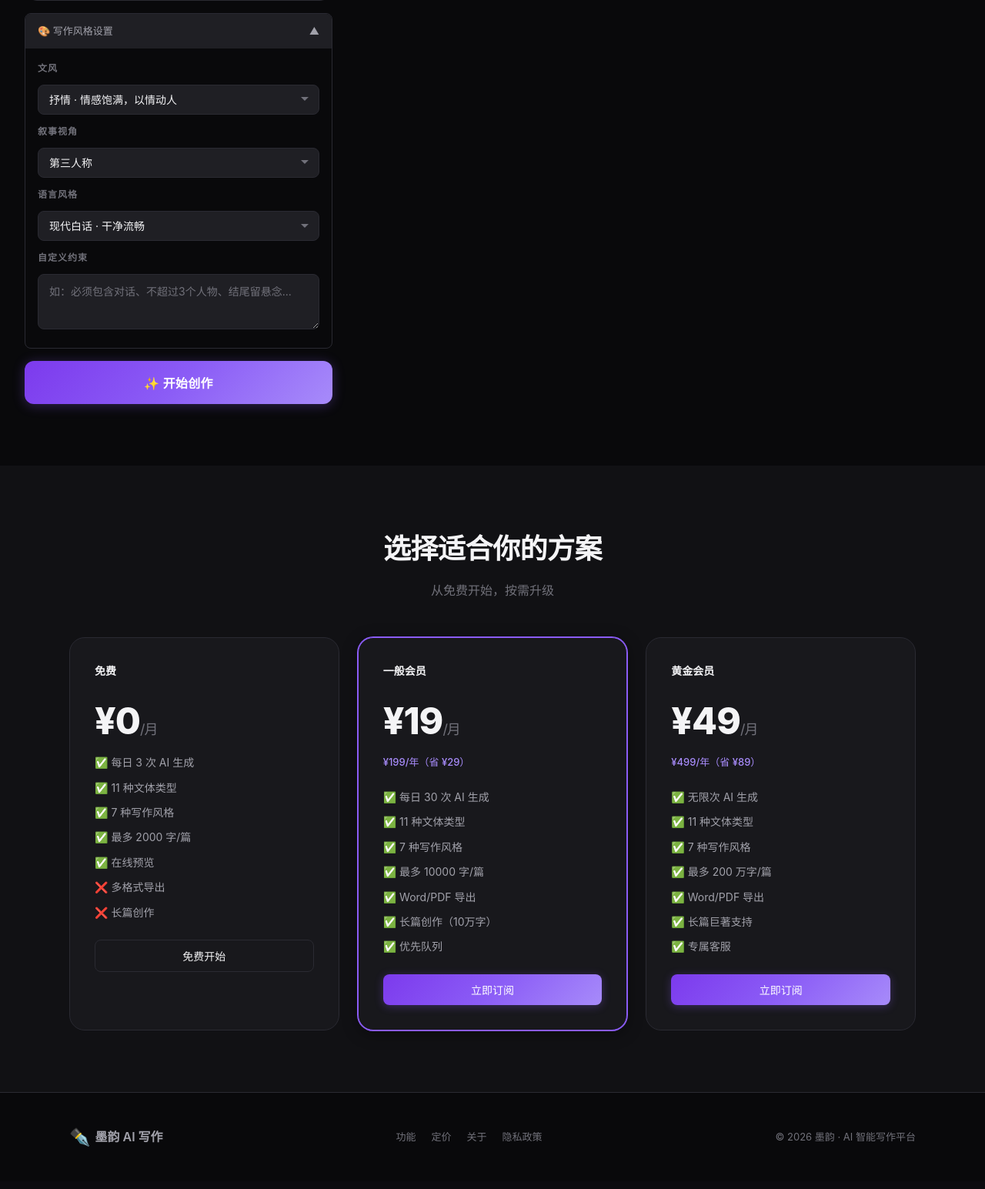
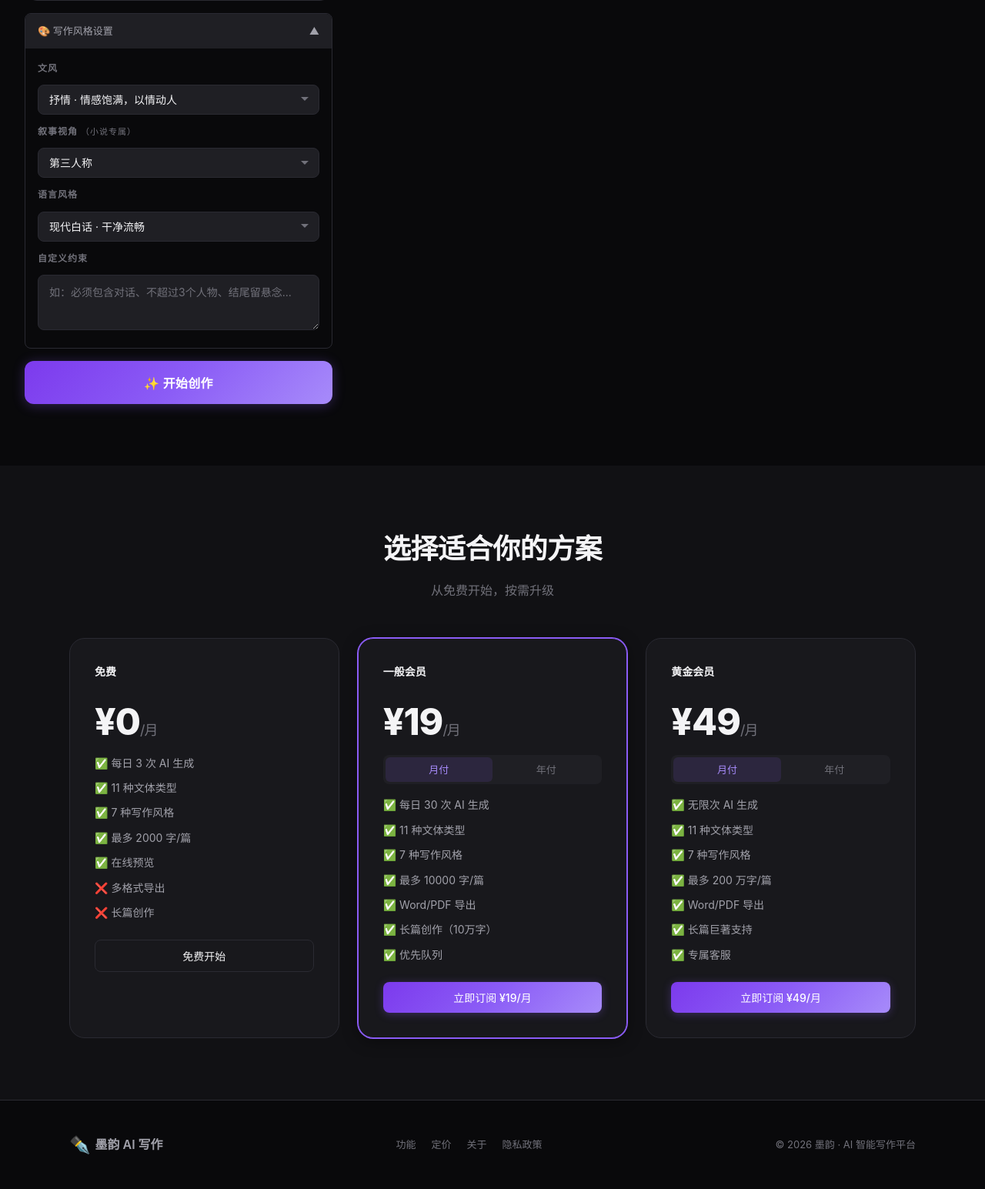
Before and after one commit to chumaoyuan01-creator/-, a Flask app: page / in a window 1280 px wide. Shown: the part 2798-4343 px from the top of the page at 77% size. Before the commit the page ends 4288 px from the top, so only its background shows below. Run offline with Flask 3, Linux system fonts and the light colour scheme; parts of the project's set-up code (start-up, migrations or seed data) failed here and were passed over.

Commit message:
refactor: 会员 API 模块拆分 + 测试扩展 + 交互优化
- 会员/支付 API 拆分到 membership_api.py（app.py 减少 135 行）
- 测试用例从 28 扩展到 40 个（新增 12 个会员/支付测试）
- 叙事视角仅在选择小说时显示
- 生成前检查今日剩余次数，用完提示升级
- 定价卡片增加月付/年付切换

```diff
--- a/app.py
+++ b/app.py
@@ -958,144 +958,9 @@ def api_generate_cancel(task_id):
     return jsonify({'message': '已请求取消'})
 
 
-# ============================================================
-# 会员与支付 API
-# ============================================================
+from membership_api import membership_bp
 
-# 会员套餐配置
-MEMBERSHIP_PLANS = {
-    'basic_monthly': {'name': '一般会员（月付）', 'level': 'basic', 'amount': 19, 'days': 30},
-    'basic_yearly': {'name': '一般会员（年付）', 'level': 'basic', 'amount': 199, 'days': 365},
-    'gold_monthly': {'name': '黄金会员（月付）', 'level': 'gold', 'amount': 49, 'days': 30},
-    'gold_yearly': {'name': '黄金会员（年付）', 'level': 'gold', 'amount': 499, 'days': 365},
-}
-
-
-@app.route('/api/membership/status')
-@login_required
-def api_membership_status():
-    """查询当前用户会员状态"""
-    membership = Membership.query.filter_by(user_id=current_user.id).first()
-    if membership:
-        return jsonify({
-            'membership': membership.to_dict(),
-            'daily_limit': current_user.get_daily_limit(),
-        })
-    return jsonify({
-        'membership': {'level': 'free', 'is_active': True, 'days_remaining': None, 'expire_date': None, 'auto_renew': False},
-        'daily_limit': 3,
-    })
-
-
-@app.route('/api/membership/plans')
-def api_membership_plans():
-    """获取所有会员套餐"""
-    return jsonify({'plans': MEMBERSHIP_PLANS})
-
-
-@app.route('/api/orders/create', methods=['POST'])
-@login_required
-def api_order_create():
-    """创建订单"""
-    data = request.get_json(silent=True) or {}
-    plan_key = safe_get(data, 'plan', '')
-    pay_method = safe_get(data, 'pay_method', 'wechat')
-
-    if plan_key not in MEMBERSHIP_PLANS:
-        return jsonify({'error': '无效的套餐'}), 400
-
-    plan = MEMBERSHIP_PLANS[plan_key]
-    order_no = 'MO' + datetime.utcnow().strftime('%Y%m%d%H%M%S') + str(random.randint(1000, 9999))
-
-    order = Order(
-        order_no=order_no,
-        user_id=current_user.id,
-        plan=plan_key,
-        amount=plan['amount'],
-        pay_method=pay_method,
-        status='pending'
-    )
-    db.session.add(order)
-    db.session.commit()
-
-    return jsonify({
-        'order': order.to_dict(),
-        'plan_name': plan['name'],
-    })
-
-
-@app.route('/api/orders/<order_no>/pay', methods=['POST'])
-@login_required
-def api_order_pay(order_no):
-    """模拟支付（后期接入真实支付网关）"""
-    order = Order.query.filter_by(order_no=order_no, user_id=current_user.id).first()
-    if not order:
-        return jsonify({'error': '订单不存在'}), 404
-    if order.status != 'pending':
-        return jsonify({'error': '订单状态异常'}), 400
-
-    # 模拟支付成功
-    order.status = 'paid'
-    order.paid_at = datetime.utcnow()
-
-    # 开通/续费会员
-    plan = MEMBERSHIP_PLANS.get(order.plan)
-    if plan:
-        membership = Membership.query.filter_by(user_id=current_user.id).first()
-        now = datetime.utcnow()
-        if membership and membership.is_active() and membership.level == plan['level']:
-            # 同等级续费：延长到期时间
-            if membership.expire_date and membership.expire_date > now:
-                membership.expire_date = membership.expire_date + timedelta(days=plan['days'])
-            else:
-                membership.expire_date = now + timedelta(days=plan['days'])
-        else:
-            # 新开通或升级
-            if membership:
-                db.session.delete(membership)
-                db.session.flush()
-            membership = Membership(
-                user_id=current_user.id,
-                level=plan['level'],
-                start_date=now,
-                expire_date=now + timedelta(days=plan['days'])
-            )
-            db.session.add(membership)
-
-    db.session.commit()
-
-    return jsonify({
-        'message': '支付成功',
-        'order': order.to_dict(),
-        'membership': membership.to_dict() if membership else None,
-    })
-
-
-@app.route('/api/orders', methods=['GET'])
-@login_required
-def api_order_list():
-    """查询用户订单列表"""
-    orders = Order.query.filter_by(user_id=current_user.id).order_by(Order.created_at.desc()).limit(20).all()
-    return jsonify({'orders': [o.to_dict() for o in orders]})
-
-
-@app.route('/api/membership/check-generate', methods=['GET'])
-@login_required
-def api_check_generate():
-    """检查今日剩余生成次数"""
-    today = datetime.utcnow().date()
-    today_count = Article.query.filter(
-        Article.user_id == current_user.id,
-        db.func.date(Article.created_at) == today
-    ).count()
-    daily_limit = current_user.get_daily_limit()
-    remaining = max(0, daily_limit - today_count)
-    return jsonify({
-        'today_count': today_count,
-        'daily_limit': daily_limit,
-        'remaining': remaining,
-        'level': current_user.get_membership_level(),
-    })
+app.register_blueprint(membership_bp)
 
 
 # ============================================================
--- a/static/app.js
+++ b/static/app.js
@@ -478,21 +478,59 @@ function validateGenerateForm(topic, keyword) {
             });
         }
 
-        // 游客点击生成按钮时，检查登录状态
+        // 游客点击生成按钮时，检查登录状态和次数限制
         function handleGenerate() {
             fetch('/api/user/status')
             .then(res => res.json())
             .then(data => {
-                if (data.logged_in) {
-                    generate();
-                } else {
+                if (!data.logged_in) {
                     openAuthModal('login');
+                    return;
                 }
+                // 已登录，检查今日剩余次数
+                return fetch('/api/membership/check-generate');
+            })
+            .then(res => res && res.json())
+            .then(data => {
+                if (!data) return;
+                if (data.remaining <= 0) {
+                    showToast(`今日生成次数已用完（${data.today_count}/${data.daily_limit}），请升级会员`, 'error');
+                    document.getElementById('pricing').scrollIntoView({behavior:'smooth'});
+                    return;
+                }
+                generate();
             });
         }
 
         // 页面加载时不自动检查登录状态，避免触发任何弹窗
         // 仅在用户登录成功后调用 checkUserStatus 更新顶栏
+
+        // ============================================================
+        // 定价切换
+        // ============================================================
+
+        function switchPlan(level, period, el) {
+            const prices = {
+                basic: { monthly: 19, yearly: 199 },
+                gold: { monthly: 49, yearly: 499 }
+            };
+            const amount = prices[level][period];
+            const planKey = level + '_' + period;
+            const periodText = period === 'monthly' ? '月' : '年';
+
+            // 更新价格显示
+            document.getElementById(level + 'Price').innerHTML = '¥' + amount + '<span>/' + periodText + '</span>';
+            document.getElementById(level + 'Yearly').style.display = period === 'yearly' ? 'block' : 'none';
+
+            // 更新按钮
+            const btn = document.getElementById(level + 'Btn');
+            btn.textContent = '立即订阅 ¥' + amount + '/' + periodText;
+            btn.onclick = () => buyMembership(planKey);
+
+            // 更新切换标签
+            el.parentElement.querySelectorAll('.toggle-label').forEach(l => l.classList.remove('active'));
+            el.classList.add('active');
+        }
 
         // ============================================================
         // 会员购买流程
--- a/static/style.css
+++ b/static/style.css
@@ -617,8 +617,33 @@ select.input-field {
 .pricing-yearly {
     font-size: 13px;
     color: var(--accent-strong);
-    margin-bottom: 24px;
+    margin-bottom: 8px;
     font-weight: 500;
+}
+
+.pricing-toggle {
+    display: flex;
+    background: var(--bg-field);
+    border-radius: var(--radius-sm);
+    padding: 3px;
+    margin-bottom: 16px;
+}
+
+.toggle-label {
+    flex: 1;
+    text-align: center;
+    padding: 6px 12px;
+    border-radius: var(--radius-xs);
+    font-size: 13px;
+    font-weight: 500;
+    cursor: pointer;
+    color: var(--text-tertiary);
+    transition: all var(--transition);
+}
+
+.toggle-label.active {
+    background: var(--accent-soft);
+    color: var(--accent-strong);
 }
 
 .pricing-features {
--- a/templates/index.html
+++ b/templates/index.html
@@ -8,7 +8,7 @@
     <meta http-equiv="Expires" content="0">
     <link rel="icon" type="image/svg+xml" href="/static/favicon.svg">
     <title>墨韵 · AI 智能写作平台</title>
-    <link rel="stylesheet" href="/static/style.css?v=12">
+    <link rel="stylesheet" href="/static/style.css?v=13">
 </head>
 <body>
     <!-- 顶栏 -->
@@ -192,8 +192,8 @@
                                 <option value="明快">明快 · 轻快明亮，节奏干净</option>
                             </select>
                         </div>
-                        <div style="margin-bottom:12px;">
-                            <div class="config-label" style="font-size:12px;">叙事视角</div>
+                        <div style="margin-bottom:12px;" id="perspectiveGroup" style="display:none;">
+                            <div class="config-label" style="font-size:12px;">叙事视角 <span style="font-size:11px;color:var(--text-tertiary);font-weight:400;">（小说专属）</span></div>
                             <select class="input-field" id="narrativePerspective">
                                 <option value="第三人称">第三人称</option>
                                 <option value="第一人称">第一人称</option>
@@ -268,8 +268,12 @@
             </div>
             <div class="pricing-card pricing-popular">
                 <div class="pricing-badge">一般会员</div>
-                <div class="pricing-price">¥19<span>/月</span></div>
-                <div class="pricing-yearly">¥199/年（省 ¥29）</div>
+                <div class="pricing-price" id="basicPrice">¥19<span>/月</span></div>
+                <div class="pricing-yearly" id="basicYearly" style="display:none;">¥199/年（省 ¥29）</div>
+                <div class="pricing-toggle">
+                    <span class="toggle-label active" onclick="switchPlan('basic', 'monthly', this)">月付</span>
+                    <span class="toggle-label" onclick="switchPlan('basic', 'yearly', this)">年付</span>
+                </div>
                 <ul class="pricing-features">
                     <li>✅ 每日 30 次 AI 生成</li>
                     <li>✅ 11 种文体类型</li>
@@ -279,12 +283,16 @@
                     <li>✅ 长篇创作（10万字）</li>
                     <li>✅ 优先队列</li>
                 </ul>
-                <button class="btn btn-primary" style="width:100%;" onclick="buyMembership('basic_monthly')">立即订阅</button>
+                <button class="btn btn-primary" style="width:100%;" id="basicBtn" onclick="buyMembership('basic_monthly')">立即订阅 ¥19/月</button>
             </div>
             <div class="pricing-card">
                 <div class="pricing-badge">黄金会员</div>
-                <div class="pricing-price">¥49<span>/月</span></div>
-                <div class="pricing-yearly">¥499/年（省 ¥89）</div>
+                <div class="pricing-price" id="goldPrice">¥49<span>/月</span></div>
+                <div class="pricing-yearly" id="goldYearly" style="display:none;">¥499/年（省 ¥89）</div>
+                <div class="pricing-toggle">
+                    <span class="toggle-label active" onclick="switchPlan('gold', 'monthly', this)">月付</span>
+                    <span class="toggle-label" onclick="switchPlan('gold', 'yearly', this)">年付</span>
+                </div>
                 <ul class="pricing-features">
                     <li>✅ 无限次 AI 生成</li>
                     <li>✅ 11 种文体类型</li>
@@ -294,7 +302,7 @@
                     <li>✅ 长篇巨著支持</li>
                     <li>✅ 专属客服</li>
                 </ul>
-                <button class="btn btn-primary" style="width:100%;" onclick="buyMembership('gold_monthly')">立即订阅</button>
+                <button class="btn btn-primary" style="width:100%;" id="goldBtn" onclick="buyMembership('gold_monthly')">立即订阅 ¥49/月</button>
             </div>
         </div>
     </section>
@@ -363,6 +371,6 @@
         </div>
     </div>
 
-    <script src="/static/app.js?v=12"></script>
+    <script src="/static/app.js?v=13"></script>
 </body>
 </html>
```
Also changed, not shown: membership_api.py (added, +152 -0 lines), tests/test_app.py (+100 -0 lines).
